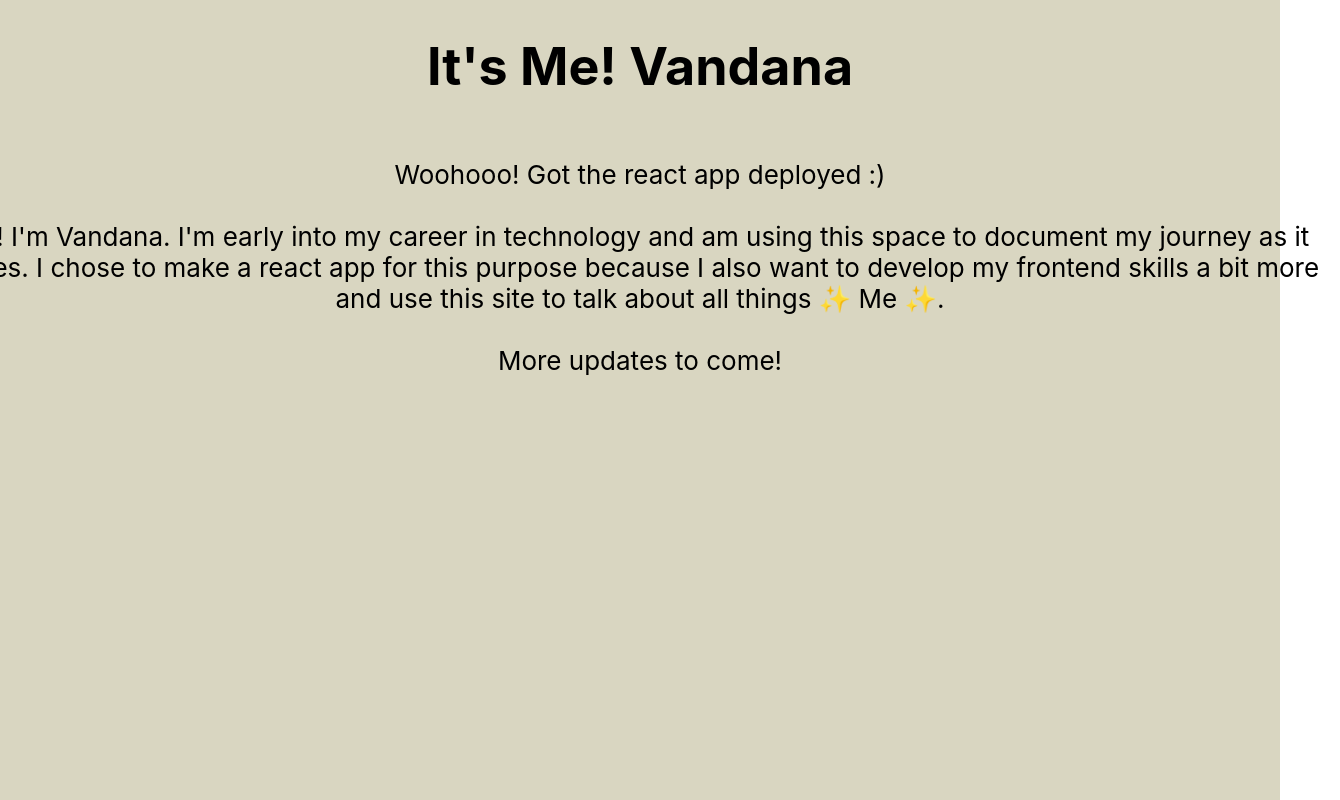
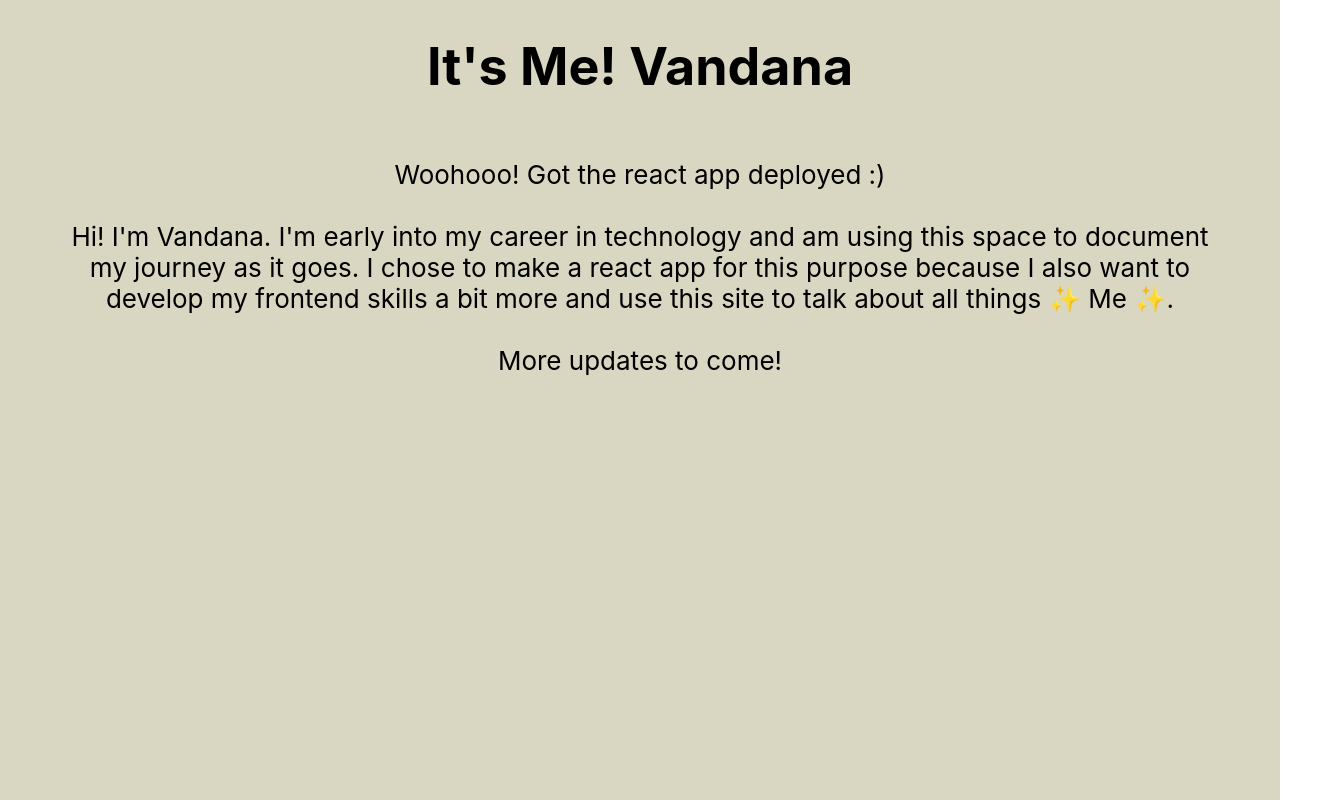
Before and after one commit to vandana1408/allthingsvandana, a React (Create React App) app: page / in a window 1280 px wide. Shown: the whole page, 1340 px wide, since content can reach past the window. Built offline with nearby package versions, Linux system fonts and the light colour scheme.

Commit message:
added margins to make page flexible

```diff
--- a/src/App.css
+++ b/src/App.css
@@ -9,7 +9,8 @@
 }
 
 .Incoming {
-  width: 1400px;
+  margin-left: 50px;
+  margin-right: 50px;
   display: flex;
   text-align: center;
   align-self: center;
@@ -35,6 +36,14 @@
   color: #61dafb;
 }
 
+/* @media screen and (maxWidth=600px) {
+  .Incoming {
+    width: 500px;
+    display: flex;
+    text-align: center;
+    align-self: center;
+  }
+} */
 /* @keyframes App-logo-spin {
   from {
     transform: rotate(0deg);
@@ -43,8 +52,3 @@
     transform: rotate(360deg);
   }
 } */
-
-img {
-  width: 1100px;
-  height: 350px;
- }
--- a/src/App.js
+++ b/src/App.js
@@ -16,7 +16,6 @@ function App() {
             <br />
             <br />
             More updates to come!
-
           </p>
         </div>
 
```
Lines whose indentation alone changed are shown as unchanged.
